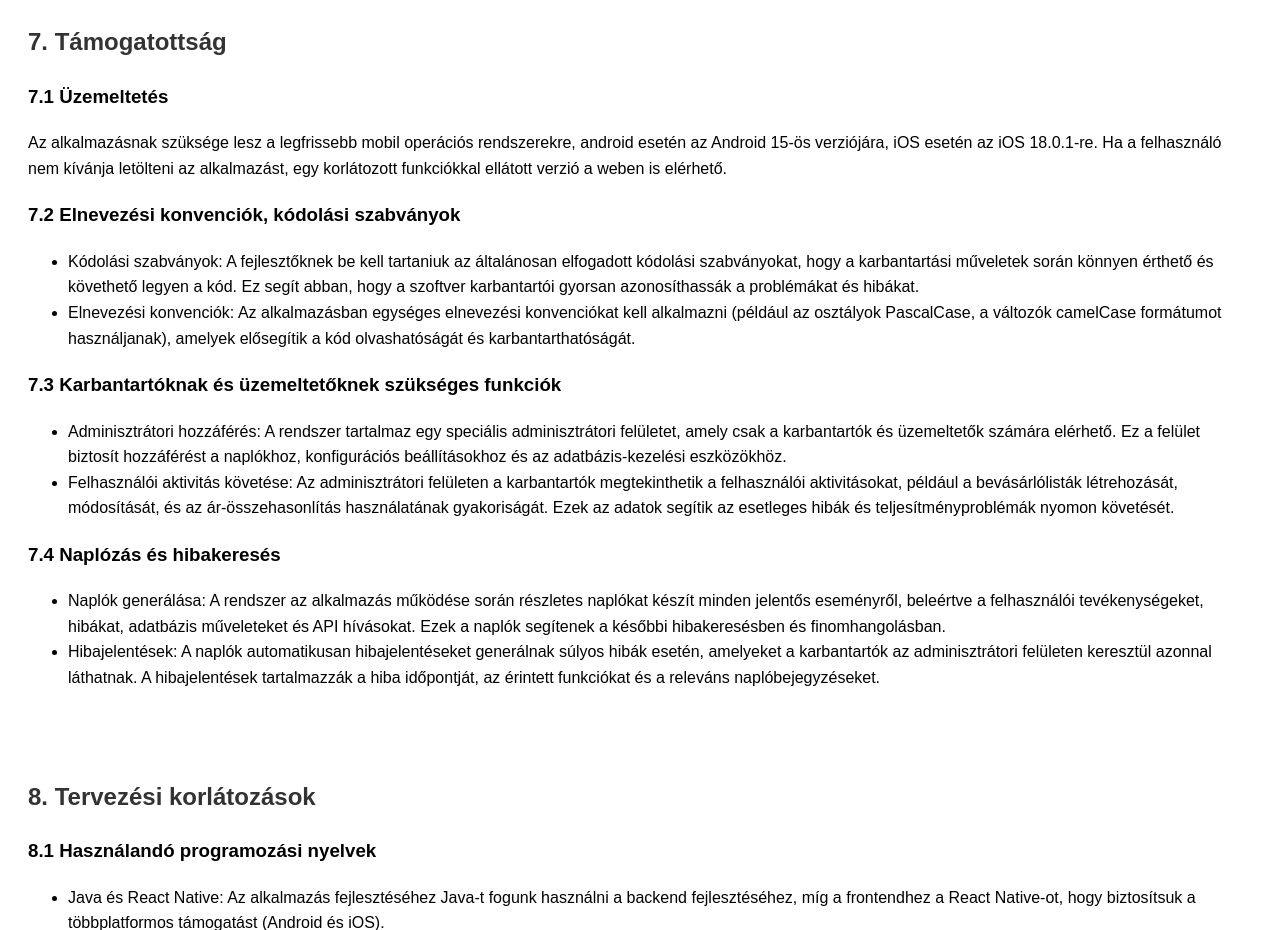
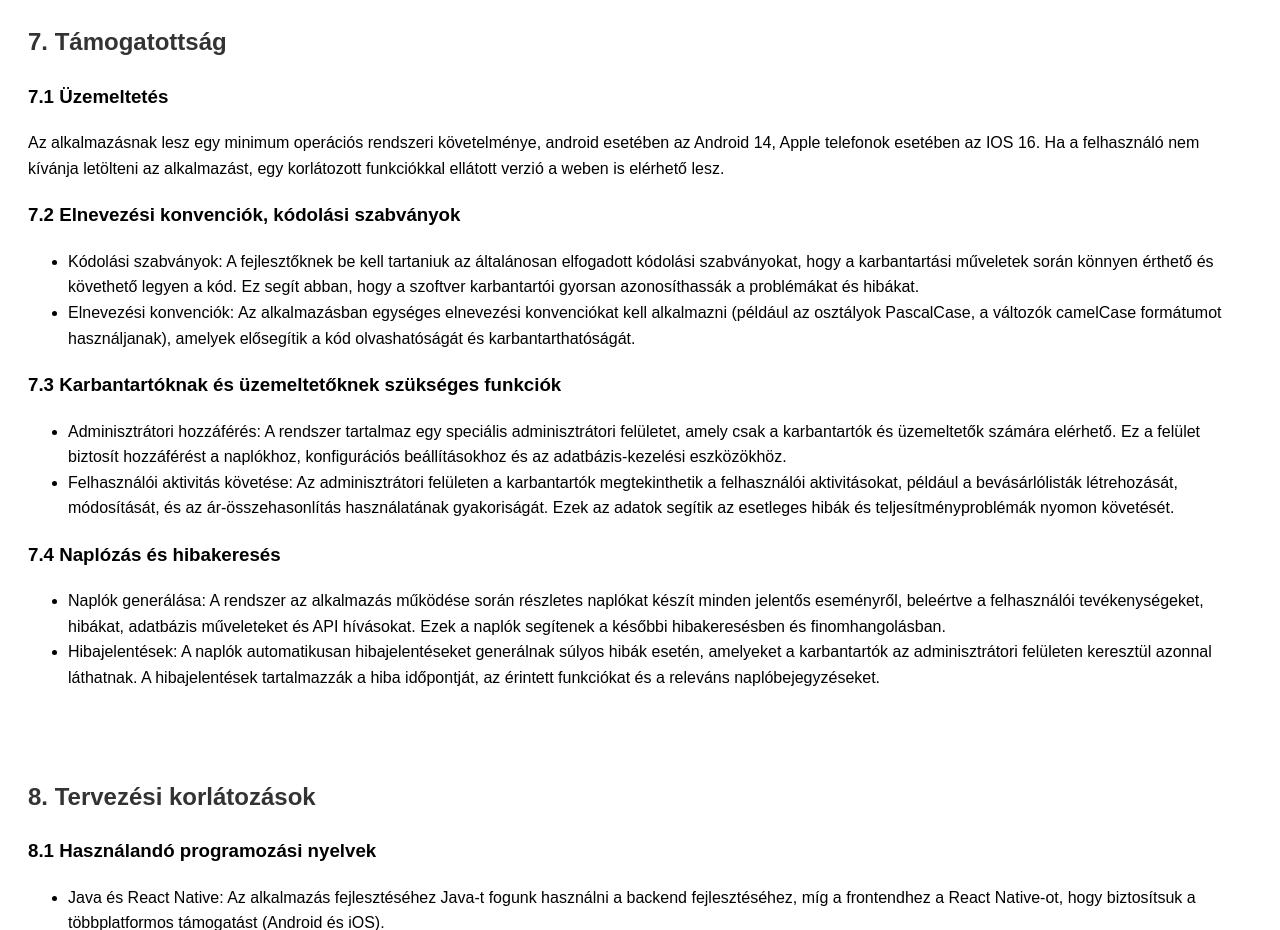
Before and after one commit to nyakosandor/nyakosandor.github.io, a plain HTML site: page srs.html in a window 1280 px wide. Shown: the part 6200-7130 px from the top of the page. Drawn offline with Linux system fonts and the light colour scheme.

Commit message:
Update srs.html

```diff
--- a/srs.html
+++ b/srs.html
@@ -379,9 +379,8 @@
         <h2>7. Támogatottság</h2>
 
         <h3>7.1 Üzemeltetés</h3>
-        <p>Az alkalmazásnak szüksége lesz a legfrissebb mobil operációs rendszerekre, android esetén az Android 15-ös
-            verziójára, iOS esetén az iOS 18.0.1-re. Ha a felhasználó nem kívánja letölteni az alkalmazást, egy
-            korlátozott funkciókkal ellátott verzió a weben is elérhető.</p>
+        <p>Az alkalmazásnak lesz egy minimum operációs rendszeri követelménye, android esetében az Android 14, Apple telefonok esetében az IOS 16. Ha a felhasználó nem kívánja letölteni az alkalmazást, egy
+            korlátozott funkciókkal ellátott verzió a weben is elérhető lesz.</p>
 
         <h3>7.2 Elnevezési konvenciók, kódolási szabványok</h3>
         <ul>
```
